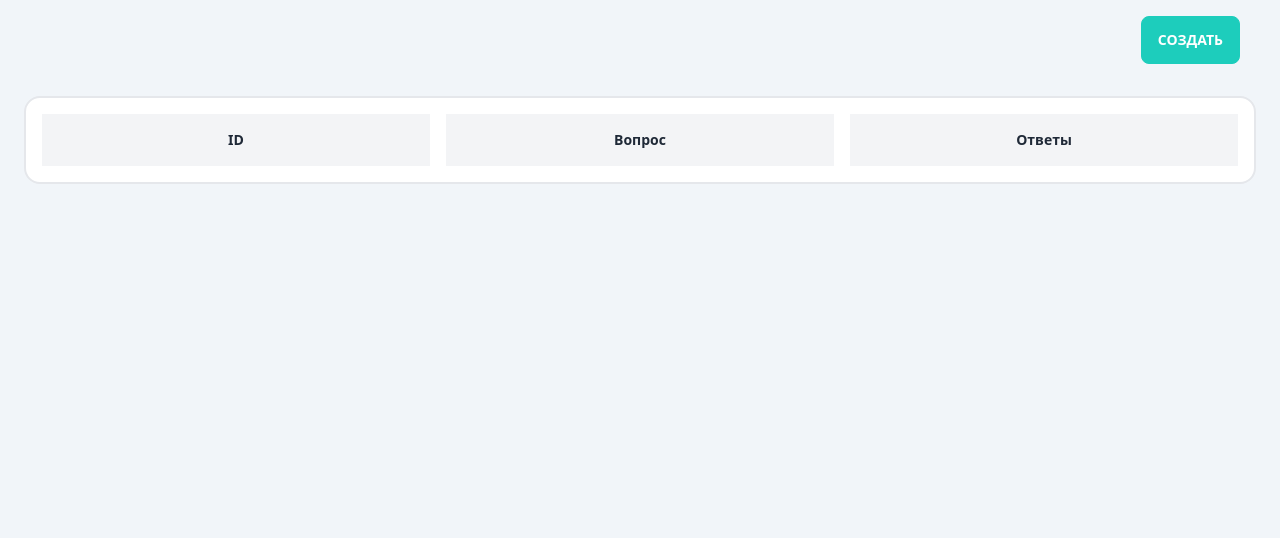
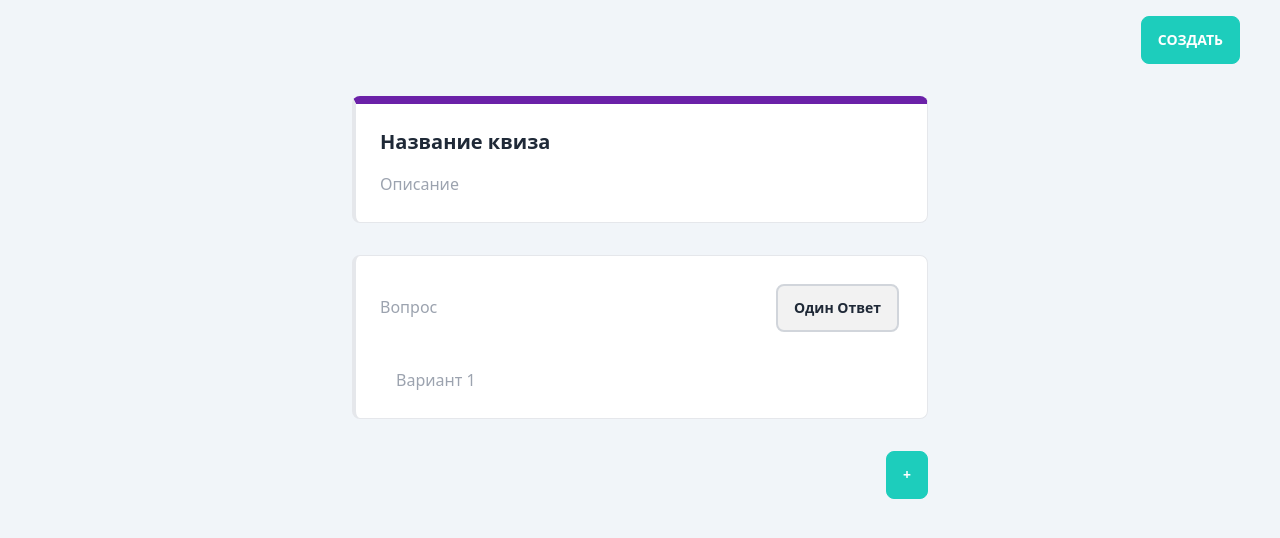
Before and after one commit to MammadovAslan/quiz-form-demo, a React (Vite) app: page / in a window 1280 px wide. Shown: the top 538 px of the page. Built offline with nearby package versions, Linux system fonts and the light colour scheme.

Commit message:
questions render implemented

```diff
--- a/src/components/Form.tsx
+++ b/src/components/Form.tsx
@@ -1,54 +1,54 @@
 import { useState, useRef, useEffect } from "react";
 import FormAnswerOptions from "./FormAnswerOptions";
 import { preventSubmit } from "../utils/formUtils";
-import { Quiz, Answer } from "../interfaces/interfaces";
+import { NewQuiz, Answer, Question } from "../interfaces/interfaces";
+import { v4 as uuidv4 } from "uuid";
+import QuizQuestion from "./QuizQuestion";
 
 interface FormProps {
-  data: Quiz[];
-  setData: React.Dispatch<React.SetStateAction<Quiz[]>>;
+  data: NewQuiz | undefined;
+  setData: React.Dispatch<React.SetStateAction<NewQuiz | undefined>>;
 }
 
 const Form: React.FC<FormProps> = ({ data, setData }) => {
-  const [answersType, setAnswerType] = useState<string>("Один ответ");
+  const [questionType, setQuestionType] = useState<string>("Один ответ");
   const [description, setDescription] = useState("");
   const [answers, setAnswers] = useState<Answer[]>([]);
   const [question, setQuestion] = useState("");
-  const [quizeTitle, setQuizeTitle] = useState("");
+  const [quizTitle, setQuizTitle] = useState("");
   const [modifiable, setModifiable] = useState(false);
+  const [questions, setQuestions] = useState<Question[]>([]);
+  const [answer, setAnswer] = useState("");
 
   const titleRef = useRef<HTMLInputElement>(null);
-
-  //TODO validation
 
   // adding quiz, here will be POST request to server
   const submitHandler = (e: React.FormEvent<HTMLFormElement>) => {
     e.preventDefault();
+  };
 
+  const clickHandler = () => {
+    setModifiable(true);
+  };
+
+  const addQuiz = () => {
     if (
       question.length !== 0 &&
-      (answersType === "Текст" || answers.length >= 2) &&
+      (questionType === "Текст" || answers.length >= 2) &&
       answers.some((answer) => answer.isCorrect)
     ) {
-      const id = data.length > 0 ? data[data.length - 1].id + 1 : 1;
-
-      const object: Quiz = {
-        title: question,
+      const obj: Question = {
         answers,
-        answersType,
-        description,
-        id,
+        questionType,
+        questionTitle: question,
       };
 
-      setData((prev) => [...prev, object]);
-      setAnswerType("Один ответ");
+      setQuestions((prev) => [...prev, obj]);
+      setQuestionType("Один ответ");
       setDescription("");
       setAnswers([]);
       setQuestion("");
     }
-  };
-
-  const clickHandler = () => {
-    setModifiable(true);
   };
 
   useEffect(() => {
@@ -56,6 +56,20 @@ const Form: React.FC<FormProps> = ({ data, setData }) => {
       titleRef.current.focus();
     }
   }, [modifiable]);
+
+  useEffect(() => {
+    const obj: NewQuiz = {
+      description,
+      questions,
+      title: quizTitle,
+    };
+
+    questions.length > 0 && setData(obj);
+  }, [questions]);
+
+  useEffect(() => {
+    console.log(data);
+  }, [data]);
 
   return (
     <div className="self-center flex flex-col">
@@ -65,15 +79,15 @@ const Form: React.FC<FormProps> = ({ data, setData }) => {
             <input
               type="text"
               className="focus-border-bottom w-full mb-4 leading-7 h-[28px] title"
-              value={quizeTitle}
+              value={quizTitle}
               ref={titleRef}
               placeholder="Название квиза"
-              onChange={(e) => setQuizeTitle(e.target.value)}
+              onChange={(e) => setQuizTitle(e.target.value)}
               onBlur={() => setModifiable(false)}
             />
           ) : (
             <h2 className="title mb-4 h-[28px]" onClick={clickHandler}>
-              {quizeTitle || "Название квиза"}
+              {quizTitle || "Название квиза"}
             </h2>
           )}
           <input
@@ -87,15 +101,29 @@ const Form: React.FC<FormProps> = ({ data, setData }) => {
         </div>
 
         <FormAnswerOptions
-          answerType={answersType}
-          setAnswersType={setAnswerType}
+          questionType={questionType}
+          setQuestionType={setQuestionType}
           setAnswers={setAnswers}
           answers={answers}
           question={question}
           setQuestion={setQuestion}
+          answer={answer}
+          setAnswer={setAnswer}
         />
-        <button className="btn-main self-end">+</button>
+        <button className="btn-main self-end" onClick={addQuiz}>
+          +
+        </button>
       </form>
+
+      {questions.length > 0 &&
+        questions.map((el) => (
+          <QuizQuestion
+            key={uuidv4()}
+            answers={el.answers}
+            questionTitle={el.questionTitle}
+            questionType={el.questionType}
+          />
+        ))}
     </div>
   );
 };
--- a/src/components/FormAnswerOptions.tsx
+++ b/src/components/FormAnswerOptions.tsx
@@ -4,35 +4,36 @@ import FormAnswers from "./FormAnswers";
 import { Answer } from "../interfaces/interfaces";
 
 interface OptionsProps {
-  answerType: string;
+  questionType: string;
   answers: Answer[];
-  setAnswersType: React.Dispatch<React.SetStateAction<string>>;
+  answer: string;
+  setAnswer: React.Dispatch<React.SetStateAction<string>>;
+  setQuestionType: React.Dispatch<React.SetStateAction<string>>;
   setAnswers: React.Dispatch<React.SetStateAction<Answer[]>>;
   question: string;
   setQuestion: React.Dispatch<React.SetStateAction<string>>;
 }
 
 const FormAnswerOptions: React.FC<OptionsProps> = ({
-  answerType,
-  setAnswersType,
+  questionType,
+  setQuestionType,
   answers,
   setAnswers,
   question,
   setQuestion,
+  answer,
+  setAnswer,
 }) => {
-  const [answer, setAnswer] = useState("");
-
   const handleOptionSelect = (option: string) => {
-    setAnswersType(option);
+    setQuestionType(option);
   };
 
   const handleChange = (e: React.ChangeEvent<HTMLInputElement>) => {
-    // const newString = e.target.value[0].toUpperCase() + e.target.value.slice(1);
     setQuestion(e.target.value);
   };
 
   return (
-    <div className="focus-border-left ease-transition flex-column bg-white">
+    <div className="quiz focus-border-left ease-transition flex-column bg-white">
       <div className="form-settings">
         <input
           type="text"
@@ -44,7 +45,7 @@ const FormAnswerOptions: React.FC<OptionsProps> = ({
         />
         <div className="dropdown sm:dropdown-left ">
           <label tabIndex={0} className="btn m-1 capitalize border-2 border-gray-300">
-            {answerType}
+            {questionType}
           </label>
           <ul
             tabIndex={0}
@@ -52,7 +53,7 @@ const FormAnswerOptions: React.FC<OptionsProps> = ({
           >
             <li>
               <a
-                className={answerType === "Один ответ" ? "selected-option" : ""}
+                className={questionType === "Один ответ" ? "selected-option" : ""}
                 onClick={() => handleOptionSelect("Один ответ")}
               >
                 Один ответ
@@ -60,7 +61,7 @@ const FormAnswerOptions: React.FC<OptionsProps> = ({
             </li>
             <li>
               <a
-                className={answerType === "Несколько ответов" ? "selected-option" : ""}
+                className={questionType === "Несколько ответов" ? "selected-option" : ""}
                 onClick={() => handleOptionSelect("Несколько ответов")}
               >
                 Несколько ответов
@@ -68,7 +69,7 @@ const FormAnswerOptions: React.FC<OptionsProps> = ({
             </li>
             <li>
               <a
-                className={answerType === "Текст" ? "selected-option" : ""}
+                className={questionType === "Текст" ? "selected-option" : ""}
                 onClick={() => handleOptionSelect("Текст")}
               >
                 Текст
@@ -83,7 +84,7 @@ const FormAnswerOptions: React.FC<OptionsProps> = ({
         setAnswers={setAnswers}
         answer={answer}
         setAnswer={setAnswer}
-        answerType={answerType}
+        questionType={questionType}
       />
     </div>
   );
--- a/src/components/FormAnswers.tsx
+++ b/src/components/FormAnswers.tsx
@@ -7,7 +7,7 @@ interface AnswersProps {
   setAnswers: React.Dispatch<React.SetStateAction<Answer[]>>;
   answer: string;
   setAnswer: React.Dispatch<React.SetStateAction<string>>;
-  answerType: string;
+  questionType: string;
 }
 
 const FormAnswers: React.FC<AnswersProps> = ({
@@ -15,13 +15,13 @@ const FormAnswers: React.FC<AnswersProps> = ({
   setAnswers,
   answer,
   setAnswer,
-  answerType,
+  questionType,
 }) => {
   const [answersCount, setAnswersCount] = useState(0);
   const [editingIndex, setEditingIndex] = useState<number | null>(null);
 
   useEffect(() => {
-    setAnswersCount(answers.length);
+    answers.length !==0 && setAnswersCount(answers.length);
   }, [answers]);
 
   const handleKeyDown = (e: React.KeyboardEvent<HTMLInputElement>): void => {
@@ -29,14 +29,16 @@ const FormAnswers: React.FC<AnswersProps> = ({
       e.preventDefault();
       if (answer.trim() !== "") {
         setAnswers((prevAnswers) => [...prevAnswers, { answerTitle: answer, isCorrect: false }]);
-        answerType !== "Текст" && setAnswer("");
+        questionType !== "Текст" && setAnswer("");
         setAnswersCount((prevCount) => prevCount + 1);
       }
     }
   };
 
   useEffect(() => {
-    // Reset all checkboxes when answerType changes
+    if (questionType === "Текст") {
+      setAnswers([]);
+    } else {
       setAnswers((prevAnswers) => {
         return prevAnswers.map((answer) => {
           return {
@@ -45,11 +47,10 @@ const FormAnswers: React.FC<AnswersProps> = ({
           };
         });
       });
+    }
+  }, [questionType]);
 
-    if (answerType === "Текст") setAnswers([]);
-  }, [answerType]);
-
-  if (answerType === "Текст") return <p className="h-8 m-0">Текстовый ответ</p>;
+  if (questionType === "Текст") return <p className="h-8 m-0">Текстовый ответ</p>;
 
   const handleAnswerClick = (index: number): void => {
     setEditingIndex(index);
@@ -82,7 +83,7 @@ const FormAnswers: React.FC<AnswersProps> = ({
       const updatedAnswers = [...prevAnswers];
       const currentAnswer = updatedAnswers[index];
 
-      if (answerType === "Один ответ") {
+      if (questionType === "Один ответ") {
         updatedAnswers.forEach((answer) => {
           answer.isCorrect = false;
         });
--- /dev/null
+++ b/src/components/QuizQuestion.tsx
@@ -0,0 +1,21 @@
+import React from "react";
+import { Question } from "../interfaces/interfaces";
+import { v4 as uuidv4 } from "uuid";
+
+const QuizQuestion: React.FC<Question> = ({ answers, questionTitle, questionType }) => {
+  return (
+    <div className="question">
+      <div>{questionTitle}</div>
+      <div>{questionType}</div>
+      <ul>
+        {answers.map((answer) => (
+          <li key={uuidv4()} className={`${answer.isCorrect ? "text-green-600" : ""}`}>
+            {answer.answerTitle}
+          </li>
+        ))}
+      </ul>
+    </div>
+  );
+};
+
+export default QuizQuestion;
--- a/src/interfaces/interfaces.ts
+++ b/src/interfaces/interfaces.ts
@@ -13,12 +13,11 @@ export interface Answer {
 
 export interface Question {
   questionTitle: string;
-  answersType: string;
+  questionType: string;
   answers: Answer[];
 }
 
 export interface NewQuiz {
-  id: number;
   title: string;
   description: string;
   questions: Question[];
--- a/src/pages/Main.tsx
+++ b/src/pages/Main.tsx
@@ -1,19 +1,19 @@
 import { useState } from "react";
 import Form from "../components/Form";
-import { Quiz } from "../interfaces/interfaces";
+import { NewQuiz } from "../interfaces/interfaces";
 import Table from "../components/Table";
 const Main = () => {
   const [showForm, setShowForm] = useState(false);
-  const [data, setData] = useState<Quiz[]>([]);
+  const [data, setData] = useState<NewQuiz | undefined>();
 
   return (
     <div className="flex flex-col gap-8 px-2 sm:px-6 ">
       <button className="btn-main mt-4 mr-4" onClick={() => setShowForm((prev) => !prev)}>
         Создать
       </button>
-      {showForm && <Form data={data} setData={setData} />}
-      {/* <Form data={data} setData={setData} /> */}
-      <Table data={data} />
+      {/* {showForm && <Form data={data} setData={setData} />} */}
+      <Form data={data} setData={setData} />
+      {/* <Table data={data} /> */}
     </div>
   );
 };
--- a/src/styles/global.css
+++ b/src/styles/global.css
@@ -15,6 +15,10 @@
 
 .form {
   @apply flex flex-col md:w-[36rem] md:self-center [&>*]:border [&>*]:border-l-4 gap-8 mb-8 [&>*]:p-6  [&>*]:rounded-lg;
+}
+
+.question {
+  @apply border border-l-4 gap-8 mb-8 p-6  rounded-lg bg-white;
 }
 
 .form-header {
```
Lines whose indentation alone changed are shown as unchanged.
